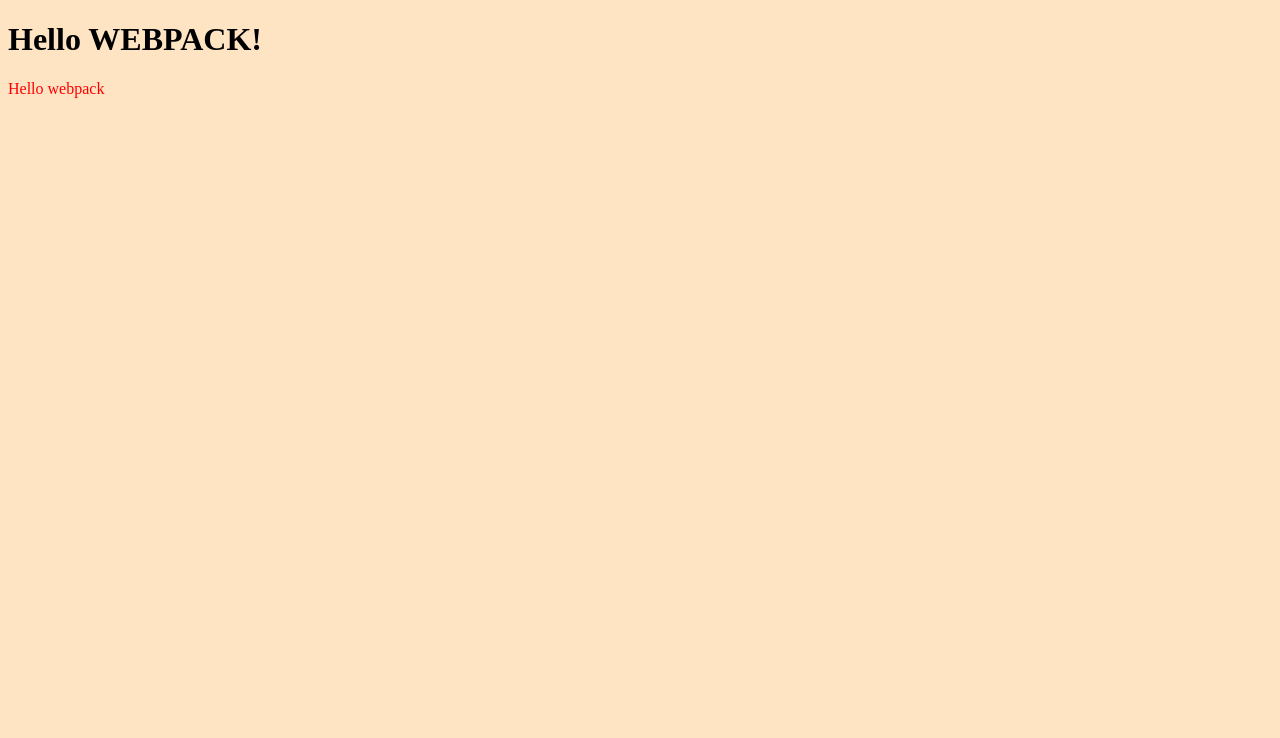
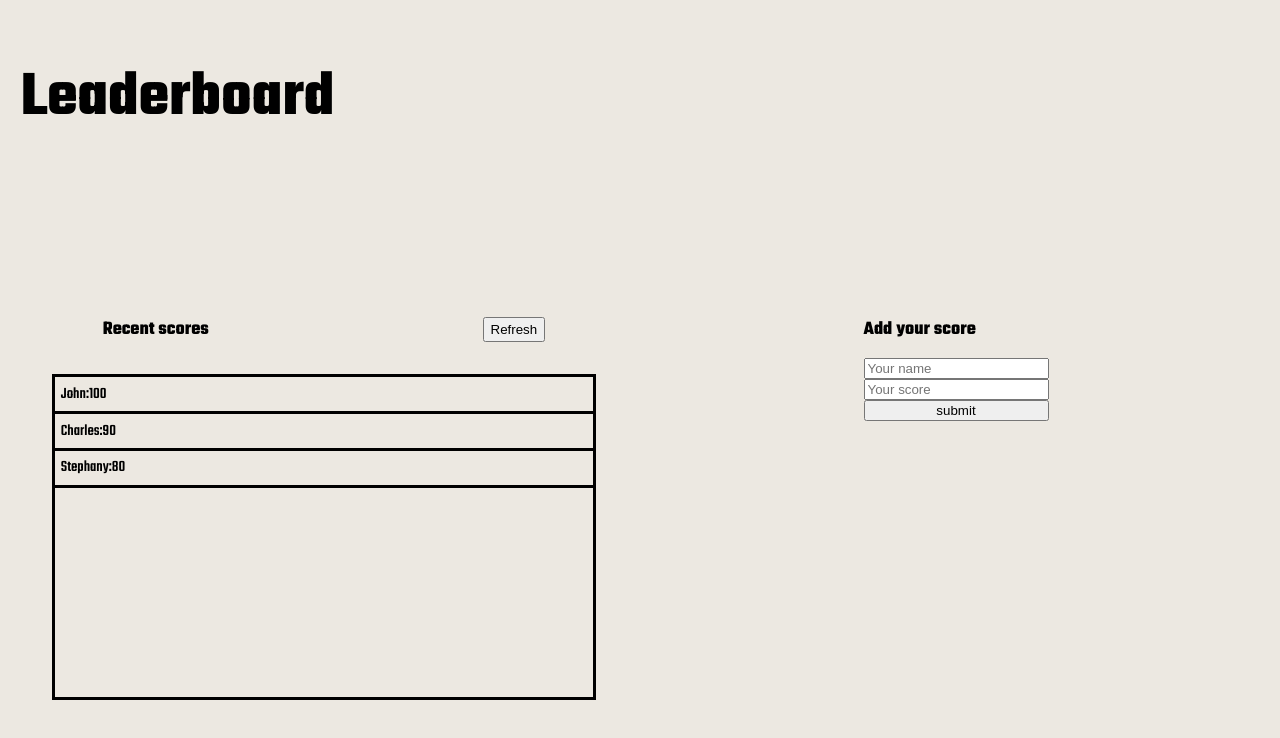
Before and after one commit to Nkaleth/Leaderboard, a website built with webpack: page src/index.html in a window 1280 px wide. Built offline with nearby package versions, Linux system fonts and the light colour scheme.

Commit message:
Add web page layout according requirements

```diff
--- a/src/index.html
+++ b/src/index.html
@@ -4,9 +4,33 @@
   <meta charset="UTF-8">
   <meta http-equiv="X-UA-Compatible" content="IE=edge">
   <meta name="viewport" content="width=device-width, initial-scale=1.0">
-  <title>Wbpack Exercise</title>
+  <title>Leaderboard</title>
 </head>
 <body>
-  <h1>Hello WEBPACK!</h1>
+  <h1>Leaderboard</h1>
+  <section class="leaderboard">
+    <div class="scoresSection">
+      <div class="scores">
+        <div class="scoresHead">
+          <h2>Recent scores</h2>
+          <button>Refresh</button>
+        </div>
+        <ul class="scoresList">
+          <li class="indivScore">John:100</li>
+          <li class="indivScore">Charles:90</li>
+          <li class="indivScore">Stephany:80</li>
+        </ul>
+      </div>
+    </div>
+
+    <div class="addScoreSection">
+      <form class="addScoreForm" action="">
+        <h2>Add your score</h2>
+        <input type="text" name="" id="" placeholder="Your name">
+        <input type="text" name="" id="" placeholder="Your score">
+        <button class="addButton" type="submit">submit</button>
+    </form>
+    </div>
+</section>
 </body>
 </html>
--- a/src/index.js
+++ b/src/index.js
@@ -1,14 +1,7 @@
-import _ from 'lodash';
 import './style.css';
 
-function component() {
-  const element = document.createElement('div');
+const addScore = document.querySelector('.addButton');
 
-  // Lodash, now imported by this script
-  element.innerHTML = _.join(['Hello', 'webpack'], ' ');
-  element.classList.add('hello');
-
-  return element;
-}
-
-document.body.appendChild(component());
+addScore.addEventListener('submit', (e) => {
+  e.preventDefault();
+});
--- a/src/style.css
+++ b/src/style.css
@@ -1,7 +1,77 @@
+@import url('https://fonts.googleapis.com/css2?family=Fjalla+One&family=Teko:wght@300;500;700&display=swap');
+
 body {
-  background-color: bisque;
+  background-color: #ece8e1;
+  font-family: 'Teko', sans-serif;
+  height: 1000px;
+  display: flex;
+  flex-direction: column;
+  justify-content: center;
 }
 
-.hello {
-  color: red;
+h1 {
+  position: absolute;
+  top: 10px;
+  font-size: 4em;
+  padding-left: 1%;
 }
+
+.leaderboard {
+  display: flex;
+  width: 100%;
+}
+
+.scoresSection {
+  width: 50%;
+  display: flex;
+  justify-content: center;
+}
+
+.scores {
+  width: 100%;
+  display: flex;
+  flex-direction: column;
+  align-items: center;
+}
+
+.scoresHead {
+  width: 70%;
+  display: flex;
+  justify-content: space-between;
+  align-items: center;
+  font-size: 0.8em;
+}
+
+.scoresHead button {
+  height: 25px;
+}
+
+.scoresList {
+  padding-inline-start: 0;
+  height: 20em;
+  width: 85%;
+  border-width: 0.2em;
+  border-style: solid;
+  border-color: black;
+  display: flex;
+  flex-direction: column;
+}
+
+.indivScore {
+  display: block;
+  padding: 1%;
+  border-bottom: solid;
+  border-color: black;
+}
+
+.addScoreSection {
+  display: flex;
+  justify-content: center;
+  width: 50%;
+}
+
+.addScoreForm {
+  display: flex;
+  flex-direction: column;
+  font-size: 0.8em;
+}
```
